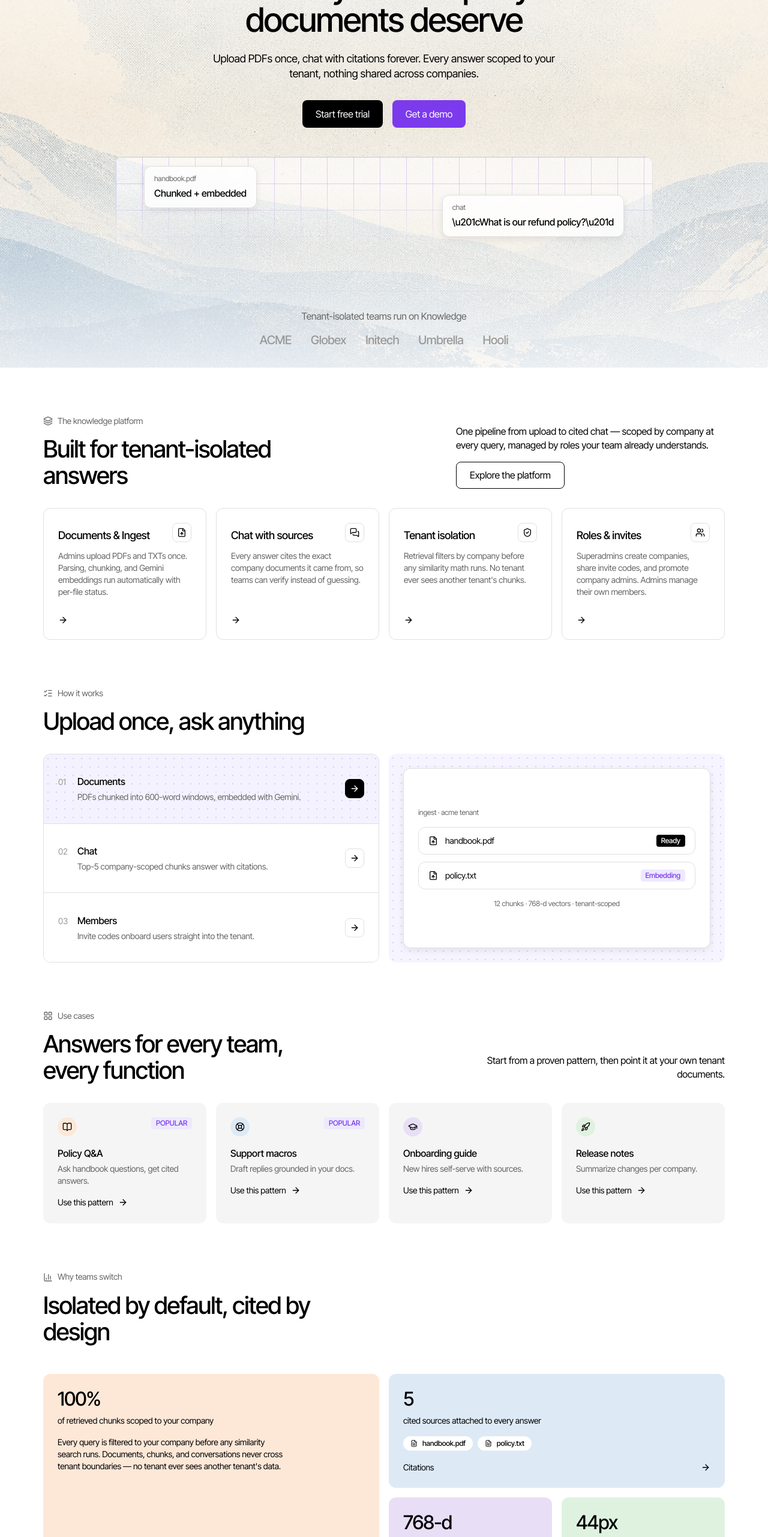
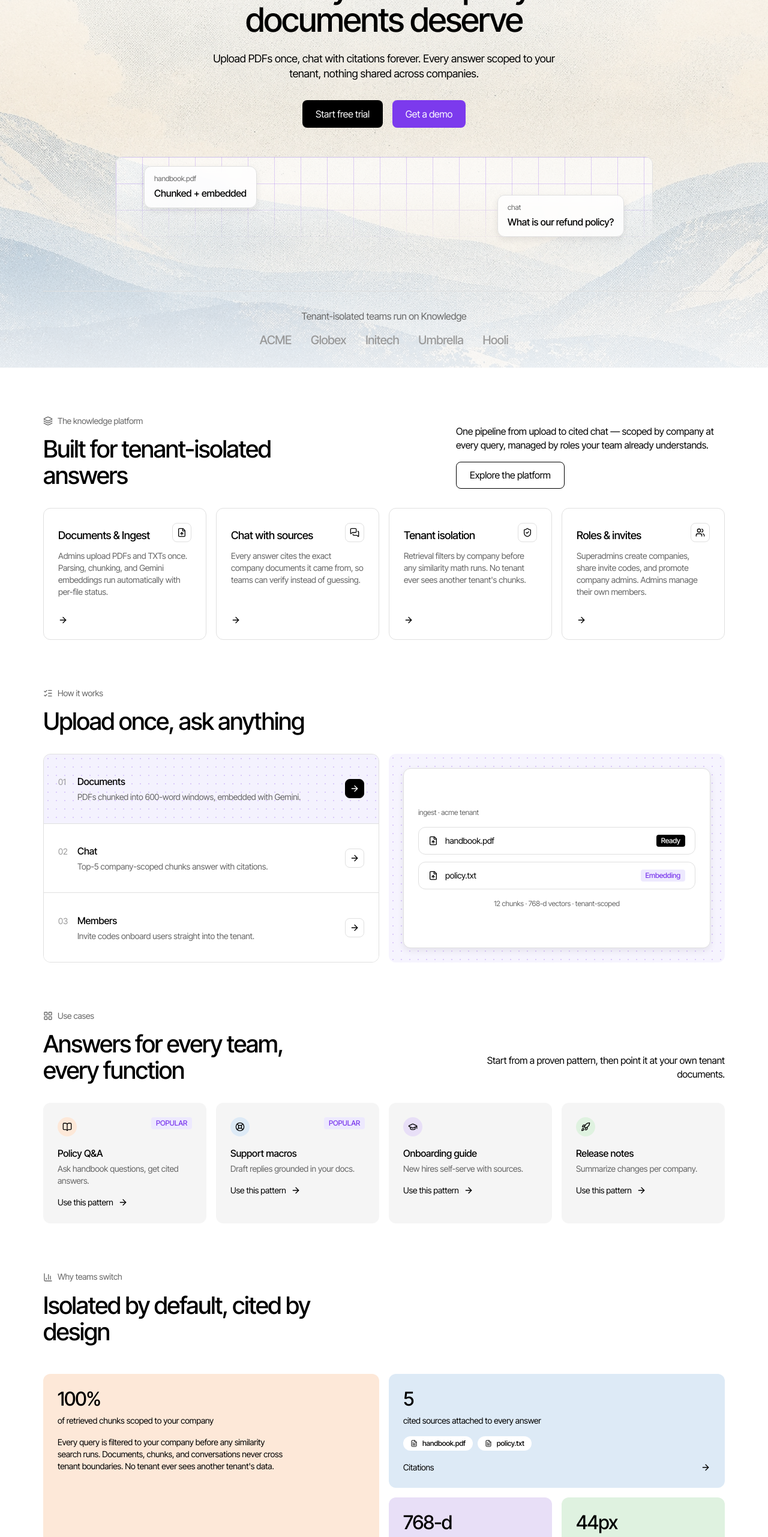
Before and after one commit to Lovepreet013/knowledge, a React (Vite) app in the folder frontend/: page / in a window 1280 px wide. Shown: the part 234-2797 px from the top of the page at 60% size. Built offline with nearby package versions, Linux system fonts and the light colour scheme.

Commit message:
fixed the typos on the homepage

```diff
--- a/frontend/src/components/home/hero-section.tsx
+++ b/frontend/src/components/home/hero-section.tsx
@@ -97,7 +97,7 @@ export default function HeroSection({ rise }: { rise: (delay: number) => string
               chat
             </p>
             <p className="font-display mt-1 text-base font-medium text-black">
-              \u201cWhat is our refund policy?\u201d
+              What is our refund policy?
             </p>
           </div>
         </div>
--- a/frontend/src/components/home/stats-section.tsx
+++ b/frontend/src/components/home/stats-section.tsx
@@ -25,7 +25,7 @@ export default function StatsSection() {
             <p className="mt-4 max-w-sm text-sm leading-5 font-normal text-black">
               Every query is filtered to your company before any similarity
               search runs. Documents, chunks, and conversations never
-              cross tenant boundaries — no tenant ever sees another
+              cross tenant boundaries. No tenant ever sees another
               tenant's data.
             </p>
             <p className="mt-auto flex items-center justify-between gap-2 pt-6 text-sm leading-5 font-normal text-black">
```
